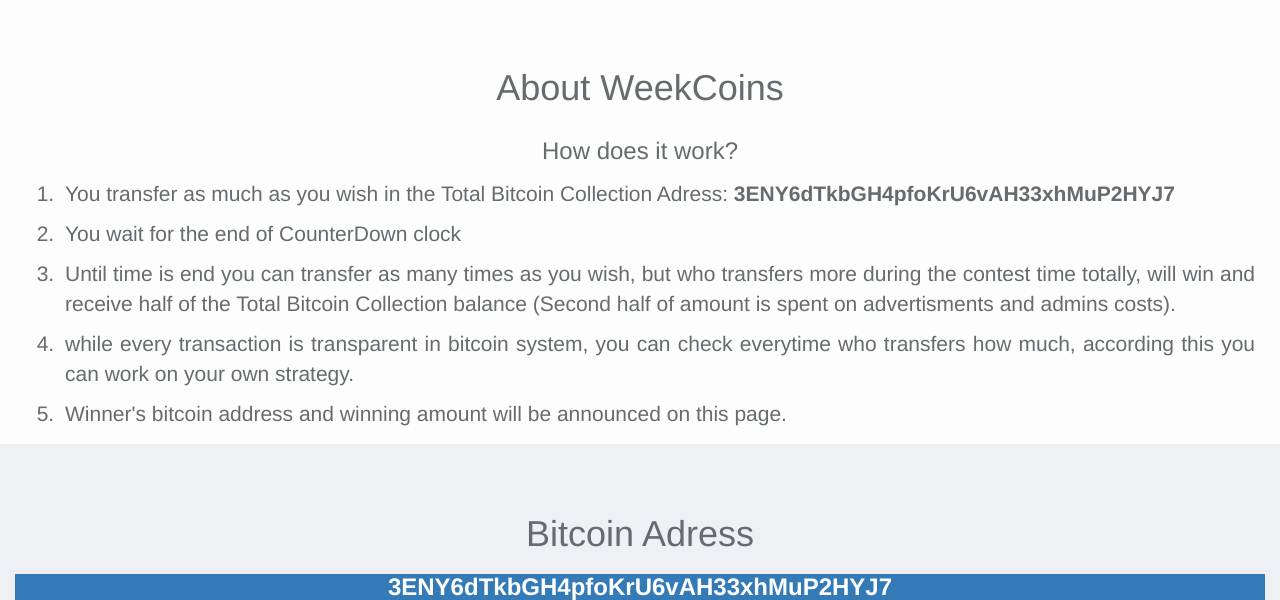
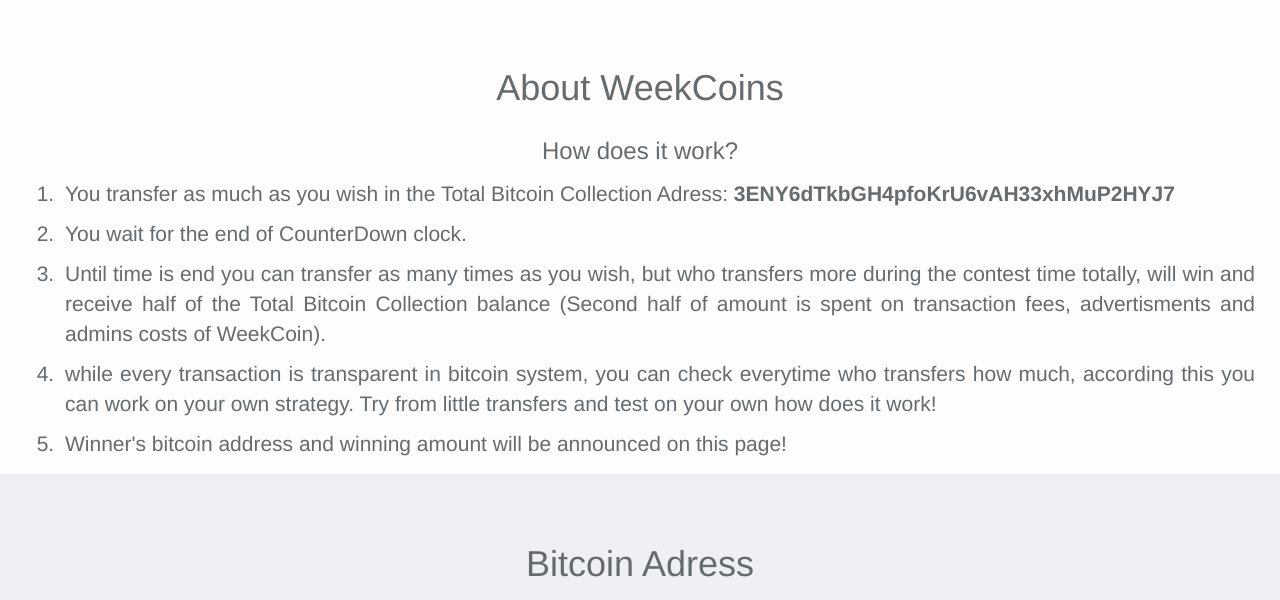
Before and after one commit to weekcoins/weekcoins.github.io, a plain HTML site: page index.html in a window 1280 px wide. Shown: the part 642-1242 px from the top of the page. Drawn offline with nearby package versions, Linux system fonts and the light colour scheme.

Commit message:
Add files via upload
change index.html

```diff
--- a/index.html
+++ b/index.html
@@ -1,7 +1,7 @@
 <!DOCTYPE html>
 <html lang="en">
 <head>
-  <title>Join WeekCoins | Welcome </title>
+  <title> WeekCoins | Welcome </title>
   <meta charset="utf-8">
   <meta name="viewport" content="width=device-width, initial-scale=1">
   <link rel="stylesheet" href="https://maxcdn.bootstrapcdn.com/bootstrap/3.3.7/css/bootstrap.min.css">
@@ -93,10 +93,10 @@
           <h3 class="text-center">How does it work?</h3>
           <ol>
             <li>You transfer as much as you wish in the Total Bitcoin Collection Adress: <strong>3ENY6dTkbGH4pfoKrU6vAH33xhMuP2HYJ7</strong></li>
-            <li>You wait for the end of CounterDown clock</li>
-            <li>Until time is end you can transfer as many times as you wish, but who transfers more during the contest time totally, will win and receive half of the  Total Bitcoin Collection balance (Second half of amount is spent on advertisments and admins costs).</li>
-            <li>while every transaction is transparent in bitcoin system, you can check everytime who transfers how much, according this you can work on your own strategy.</li>
-            <li>Winner's bitcoin address and winning amount will be announced on this page.</li>
+            <li>You wait for the end of CounterDown clock.</li>
+            <li>Until time is end you can transfer as many times as you wish, but who transfers more during the contest time totally, will win and receive half of the  Total Bitcoin Collection balance (Second half of amount is spent on transaction fees, advertisments and admins costs of WeekCoin).</li>
+            <li>while every transaction is transparent in bitcoin system, you can check everytime who transfers how much, according this you can work on your own strategy. Try from little transfers and test on your own how does it work!</li>
+            <li>Winner's bitcoin address and winning amount will be announced on this page!</li>
           </ol>
          </div>
         </div>
```
